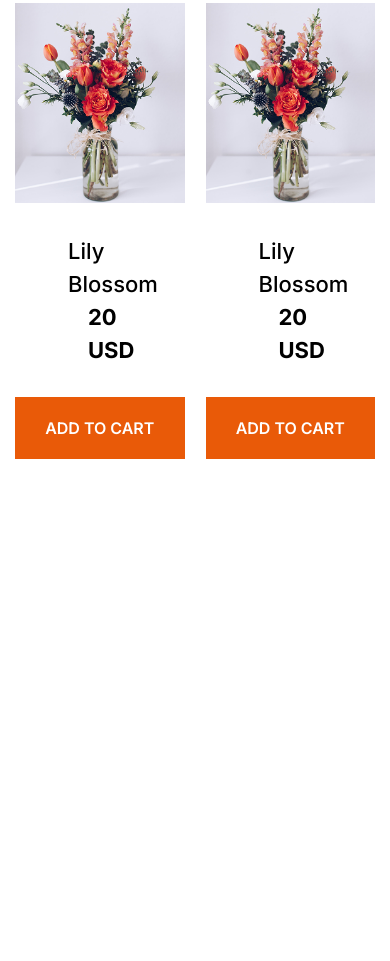
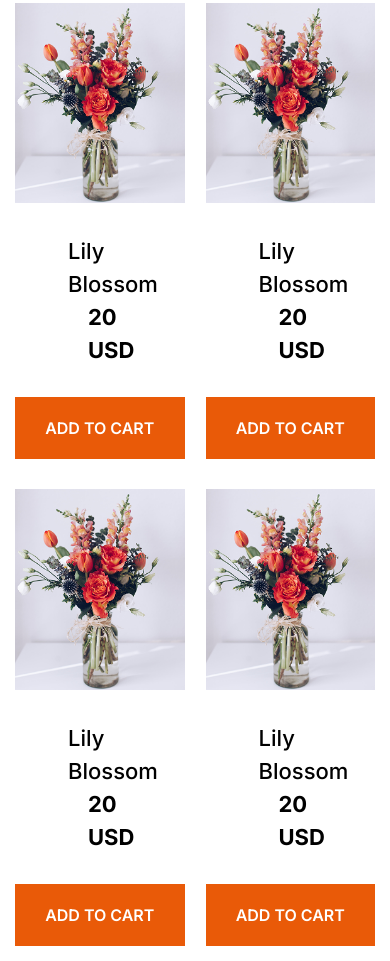
Before and after one commit to ahsanhabib72829/ahsanhabib, a website: page index.html in a window 390 px wide. Shown: the part 2006-2967 px from the top of the page. Before the commit the page ends 2480 px from the top, so only its background shows below. Drawn offline with nearby package versions, Linux system fonts and the light colour scheme; files that its build step writes are made by us from their sources.

```diff
--- a/index.html
+++ b/index.html
@@ -66,6 +66,7 @@
 <div class="Our-Plants-all-card mt-[120px] grid  grid-cols-2 lg:grid-cols-4 gap-x-[21px] gap-y-[30px] m-[15px]">
 
 
+
 <div class="card ">
     <img src="assets/sample-flower-image.png" alt="">
     <h6 class="text-[22px] px-[53px] lg:px-[67px] mt-[30px] font-medium" >Lily Blossom</h6>
@@ -102,18 +103,21 @@
     <h5 class="font-bold text-[22px] px-[73px] lg:px-[91px]">20 USD</h5>
     <button class="bg-[#E95A08] px-[30px] lg:px-[76px] py-[19px] text-center text-[#FFFFFF] font-semibold w-full mt-[30px]">ADD TO CART</button>
 </div>
-<div class="card hidden md:block">
+<div class="card ">
     <img src="assets/sample-flower-image.png" alt="">
     <h6 class="text-[22px] px-[53px] lg:px-[67px] mt-[30px] font-medium" >Lily Blossom</h6>
     <h5 class="font-bold text-[22px] px-[73px] lg:px-[91px]">20 USD</h5>
     <button class="bg-[#E95A08] px-[30px] lg:px-[76px] py-[19px] text-center text-[#FFFFFF] font-semibold w-full mt-[30px]">ADD TO CART</button>
 </div>
-<div class="card hidden md:block">
+<div class="card ">
     <img src="assets/sample-flower-image.png" alt="">
     <h6 class="text-[22px] px-[53px] lg:px-[67px] mt-[30px] font-medium" >Lily Blossom</h6>
     <h5 class="font-bold text-[22px] px-[73px] lg:px-[91px]">20 USD</h5>
     <button class="bg-[#E95A08] px-[30px] lg:px-[76px] py-[19px] text-center text-[#FFFFFF] font-semibold w-full mt-[30px]">ADD TO CART</button>
 </div>
+
+
+
 
 
 
```
